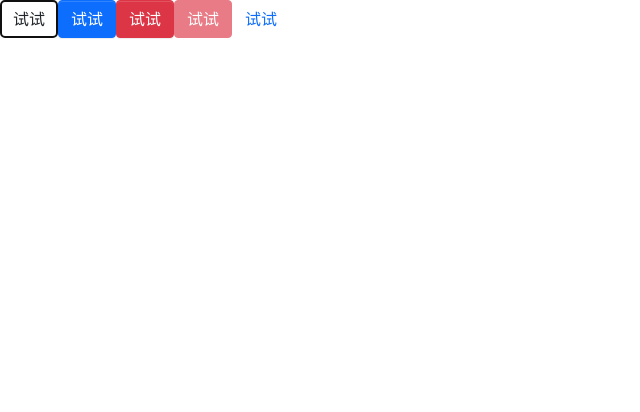
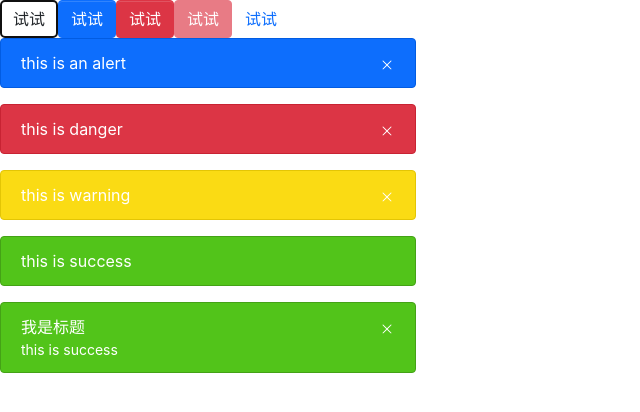
Before and after one commit to yilunyuwan/test-rui, a React (Create React App) app: page / in a window 1280 px wide. Shown: the top 412 px of the page, without its empty margins (0-640 px from the left). Built offline with nearby package versions, Linux system fonts and the light colour scheme.

Commit message:
feat: 添加Alert组件

```diff
--- a/public/index.html
+++ b/public/index.html
@@ -24,7 +24,7 @@
       work correctly both with client-side routing and a non-root public URL.
       Learn how to configure a non-root public URL by running `npm run build`.
     -->
-    <title>React App</title>
+    <title>RUI</title>
   </head>
   <body>
     <noscript>You need to enable JavaScript to run this app.</noscript>
--- a/src/App.tsx
+++ b/src/App.tsx
@@ -1,5 +1,6 @@
 import React from "react";
 import Button from "./components/Button/button";
+import Alert from "./components/Alert/alert";
 
 function App() {
   return (
@@ -10,7 +11,8 @@ function App() {
         btnType="danger"
         onClick={(e) => {
           e.preventDefault();
-          alert("danger");
+          // alert("danger");
+          return <Alert type="danger" title="this is danger" />;
         }}
       >
         试试
@@ -21,6 +23,11 @@ function App() {
       <Button btnType="link" href="https://www.baidu.com">
         试试
       </Button>
+      <Alert title="this is an alert" />
+      <Alert type="danger" title="this is danger" />
+      <Alert type="warning" title="this is warning" />
+      <Alert type="success" closable={false} title="this is success" />
+      <Alert type="success" title="我是标题" description="this is success" />
     </div>
   );
 }
--- /dev/null
+++ b/src/components/Alert/_style.scss
@@ -0,0 +1,52 @@
+.alert {
+  min-width: 26rem;
+  width: 26rem;
+  padding: 0.75rem 1.25rem;
+  margin-bottom: 1rem;
+  position: relative;
+  border: $border-width solid transparent;
+  border-radius: $border-radius;
+  z-index: 2;
+
+  &-content {
+    display: flex;
+    position:relative;
+    vertical-align: middle;
+  }
+
+  &-content {
+    display: flex;
+    position:relative;
+    vertical-align: middle;
+  }
+
+  &-description {
+    font-size:$font-size-sm;
+  }
+
+  &-success {
+    @include alert-style($success, $white)
+  }
+
+  &-default {
+    @include alert-style($primary, $white)
+  }
+
+  &-warning {
+    @include alert-style($warning, $white)
+  }
+
+  &-danger {
+    @include alert-style($danger, $white)
+  }
+
+  &-close{
+    position: absolute;
+    right: 0;
+    top:0;
+    padding: 0.75rem 1.25rem;
+    vertical-align: middle;
+    color: inherit;
+    cursor: pointer;
+  }
+}
--- /dev/null
+++ b/src/components/Alert/alert.tsx
@@ -0,0 +1,43 @@
+import React, { useState } from "react";
+import { ReactComponent as IconClose } from "../../assets/close.svg";
+import classnames from "classnames";
+import ReactDOM from "react-dom";
+
+type AlertType = "default" | "success" | "danger" | "warning";
+
+interface AlertProps {
+  closable?: boolean;
+  type?: AlertType;
+  title: string;
+  description?: string;
+  className?: string;
+  onClose?: () => void;
+}
+export const Alert: React.FC<AlertProps> = (props) => {
+  const { closable, type, title, description, className, onClose } = props;
+  const classes = classnames(className, "alert", { [`alert-${type}`]: true });
+  const [visible, setVisible] = useState(true);
+  const handleClose = () => {
+    setVisible(false);
+    if (onClose) onClose();
+  };
+  const content = visible ? (
+    <div className={classes}>
+      {closable && (
+        <span className="alert-close">
+          <IconClose onClick={handleClose} />
+        </span>
+      )}
+      <header className="alert-title">{title}</header>
+      {description && <div className="alert-description">{description}</div>}
+    </div>
+  ) : null;
+  return ReactDOM.createPortal(content, document.body);
+};
+
+Alert.defaultProps = {
+  closable: true,
+  type: "default",
+};
+
+export default Alert;
--- /dev/null
+++ b/src/components/Icon/_style.scss
@@ -0,0 +1,5 @@
+.icon{
+  width: 1rem;
+  height: 1rem;
+  fill: $white;
+}
--- a/src/styles/_mixin.scss
+++ b/src/styles/_mixin.scss
@@ -28,3 +28,13 @@
     border-color: $border;
   }
 }
+
+@mixin alert-style(
+  $background,
+  $color,
+  $border:darken($background, 7.5%)
+){
+  color: $color;
+  background: $background;
+  border-color: $border;
+}
--- a/src/styles/index.scss
+++ b/src/styles/index.scss
@@ -1,8 +1,12 @@
 // config
 @import "variables";
-//layout
+// layout
 @import "reboot";
-//mixin
+// mixin
 @import "mixin";
-//Button
+// Button
 @import "../components/Button/style";
+// Alert
+@import "../components/Alert/style";
+// Icon
+@import "../components/Icon/style";
```
Also changed, not shown: src/components/Icon/icon.tsx (added, +18 -0 lines), src/assets/close.svg (added).
